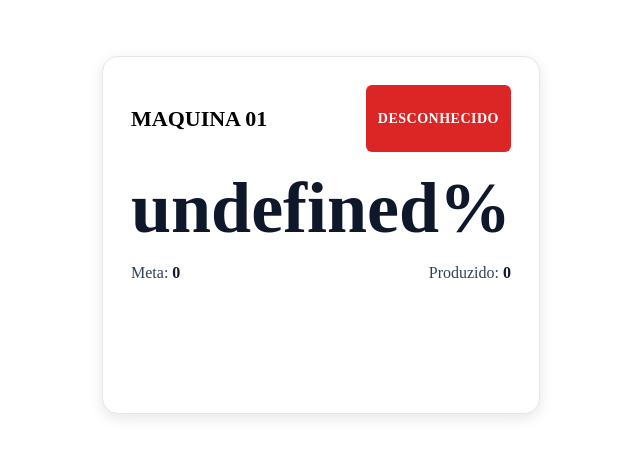
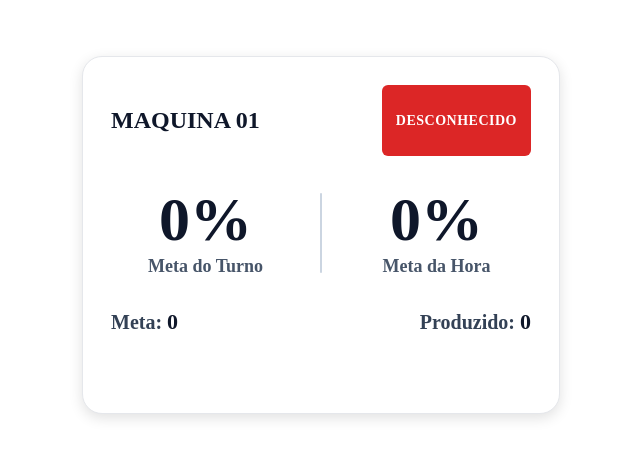
Before and after one commit to NettoSantana/indflow, a Flask app: page / in a window 1280 px wide. Shown: the part 68-526 px from the top of the page, without its empty margins (319-959 px from the left). Run offline with Flask 3, Linux system fonts and the light colour scheme; data that the repository does not hold is empty.

Commit message:
﻿feat: reescrita completa do index.html com novo card industrial. - dois percentuais (turno e hora) - divisória central - fontes maiores - layout premium e clicável - atualização automática via AJAX - integração total com server.py

```diff
--- a/templates/index.html
+++ b/templates/index.html
@@ -2,6 +2,7 @@
 {% block title %}IndFlow — Dashboard{% endblock %}
 
 {% block content %}
+
 <div class="dashboard-wrapper">
 
   <style>
@@ -12,25 +13,23 @@
       padding:32px 0;
     }
 
-    /* CARD INDUSTRIAL */
     .machine-card{
       background:#ffffff;
-      width:380px;
-      border-radius:16px;
+      width:420px;
+      border-radius:20px;
       padding:28px;
-      box-shadow:0 4px 14px rgba(0,0,0,0.10);
+      box-shadow:0 4px 14px rgba(0,0,0,0.12);
       display:flex;
       flex-direction:column;
-      gap:20px;
+      gap:22px;
       border:1px solid #e5e7eb;
-
       cursor:pointer;
-      transition:0.15s ease-in-out;
+      transition:0.15s;
     }
 
     .machine-card:hover{
-      transform:translateY(-3px);
-      box-shadow:0 6px 18px rgba(0,0,0,0.14);
+      box-shadow:0 6px 18px rgba(0,0,0,0.2);
+      transform:translateY(-2px);
     }
 
     .machine-header{
@@ -40,100 +39,150 @@
     }
 
     .machine-name{
-      font-size:22px;
-      font-weight:600;
+      font-size:24px;
+      font-weight:700;
+      color:#0f172a;
     }
 
     .machine-status{
       font-size:14px;
       font-weight:600;
-      padding:6px 12px;
+      padding:8px 14px;
       border-radius:6px;
       color:white;
+      text-transform:uppercase;
     }
 
-    .status-auto{ background:#16a34a; }
-    .status-manual{ background:#dc2626; }
+    .status-auto{
+      background:#16a34a;
+    }
+    .status-manual{
+      background:#dc2626;
+    }
 
-    .machine-percent{
-      font-size:72px;
+    /* BLOCO DOS PERCENTUAIS */
+    .percent-container{
+      display:flex;
+      justify-content:space-between;
+      align-items:center;
+      margin-top:10px;
+    }
+
+    .percent-block{
+      width:45%;
+      text-align:center;
+    }
+
+    .percent-value{
+      font-size:62px;
       font-weight:700;
-      text-align:center;
       color:#0f172a;
       line-height:1;
     }
 
+    .percent-label{
+      margin-top:6px;
+      font-size:18px;
+      font-weight:600;
+      color:#475569;
+    }
+
+    .divider{
+      width:2px;
+      height:80px;
+      background:#cbd5e1;
+      border-radius:2px;
+    }
+
+    /* META / PRODUZIDO */
     .machine-stats{
       display:flex;
       justify-content:space-between;
-      font-size:16px;
+      font-size:20px;
       color:#334155;
-      font-weight:500;
+      margin-top:10px;
+      font-weight:600;
     }
 
     .machine-stats span b{
       font-weight:700;
       color:#0f172a;
+      font-size:22px;
     }
+
   </style>
 
   <!-- CARD CLICÁVEL -->
-  <div class="machine-card" onclick="abrirConfig('maquina01')">
+  <div class="machine-card" onclick="window.location.href='/producao/config'">
 
     <div class="machine-header">
-      <div class="machine-name" id="nome">MAQUINA 01</div>
-
-      <div id="statusBadge" class="machine-status status-auto">
-        AUTOMÁTICO
-      </div>
+      <div class="machine-name" id="nome-maquina">Carregando...</div>
+      <div id="status-badge" class="machine-status status-auto">AUTO</div>
     </div>
 
-    <div class="machine-percent" id="percentual">
-      0%
+    <!-- PERCENTUAIS LADO A LADO -->
+    <div class="percent-container">
+
+      <!-- ESQUERDA: META DIÁRIA -->
+      <div class="percent-block">
+        <div class="percent-value" id="percent-turno">0%</div>
+        <div class="percent-label">Meta do Turno</div>
+      </div>
+
+      <div class="divider"></div>
+
+      <!-- DIREITA: META DA HORA -->
+      <div class="percent-block">
+        <div class="percent-value" id="percent-hora">0%</div>
+        <div class="percent-label">Meta da Hora</div>
+      </div>
+
     </div>
 
+    <!-- META E PRODUZIDO -->
     <div class="machine-stats">
-      <span>Meta: <b id="meta_turno">0</b></span>
-      <span>Produzido: <b id="producao_turno">0</b></span>
+      <span>Meta: <b id="meta-turno">0</b></span>
+      <span>Produzido: <b id="prod-turno">0</b></span>
     </div>
 
   </div>
 
 </div>
 
+
+<!-- SCRIPT PARA ATUALIZAR AUTOMATICAMENTE -->
 <script>
-function abrirConfig(id){
-  window.location.href = "/producao/config/" + id;
+function atualizarDashboard(){
+
+  fetch("/machine/status")
+    .then(r => r.json())
+    .then(data => {
+
+      document.getElementById("nome-maquina").textContent = data.nome;
+
+      // STATUS
+      let statusBadge = document.getElementById("status-badge");
+      statusBadge.textContent = data.status;
+
+      if(data.status === "AUTO"){
+        statusBadge.className = "machine-status status-auto";
+      } else {
+        statusBadge.className = "machine-status status-manual";
+      }
+
+      // META DO TURNO
+      document.getElementById("meta-turno").textContent = data.meta_turno;
+      document.getElementById("prod-turno").textContent = data.producao_turno;
+      document.getElementById("percent-turno").textContent = data.percentual_turno + "%";
+
+      // META DA HORA
+      document.getElementById("percent-hora").textContent = data.percentual_hora + "%";
+    });
 }
 
-// Atualização periódica dos dados
-async function atualizarCard(){
-  try{
-    const res = await fetch("/machine/status?id=maquina01");
-    const data = await res.json();
-
-    document.getElementById("nome").textContent = data.nome;
-    document.getElementById("percentual").textContent = data.percentual + "%";
-    document.getElementById("meta_turno").textContent = data.meta_turno;
-    document.getElementById("producao_turno").textContent = data.producao_turno;
-
-    let badge = document.getElementById("statusBadge");
-    badge.textContent = data.status;
-
-    if(data.status === "AUTO" || data.status === "AUTOMÁTICO"){
-      badge.className = "machine-status status-auto";
-    } else {
-      badge.className = "machine-status status-manual";
-    }
-
-  }catch(e){
-    console.log("Erro ao atualizar card:", e);
-  }
-}
-
-// Atualiza a cada 2s
-setInterval(atualizarCard, 2000);
-atualizarCard();
+// Atualizar a cada 1 segundo
+setInterval(atualizarDashboard, 1000);
+atualizarDashboard();
 </script>
 
 {% endblock %}
```
Also changed, not shown: commitmsg.txt (+7 -4 lines).
